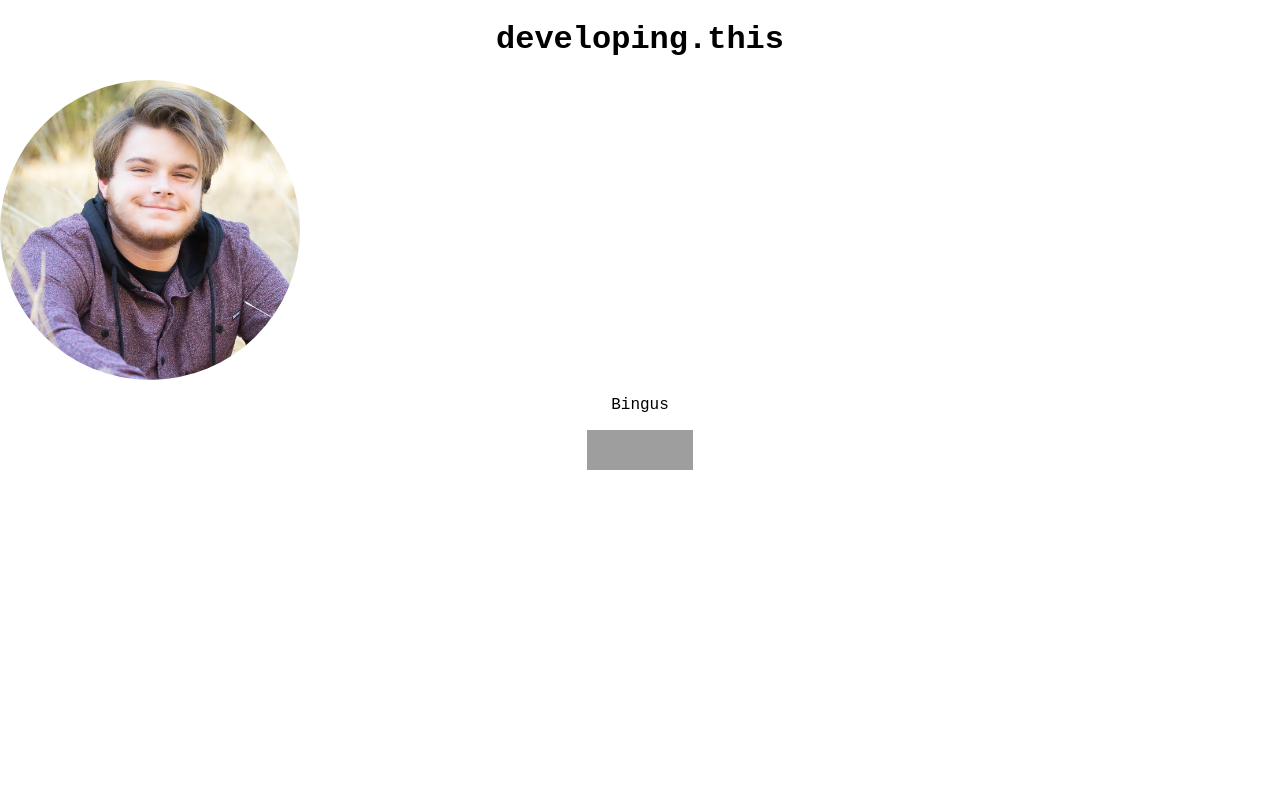
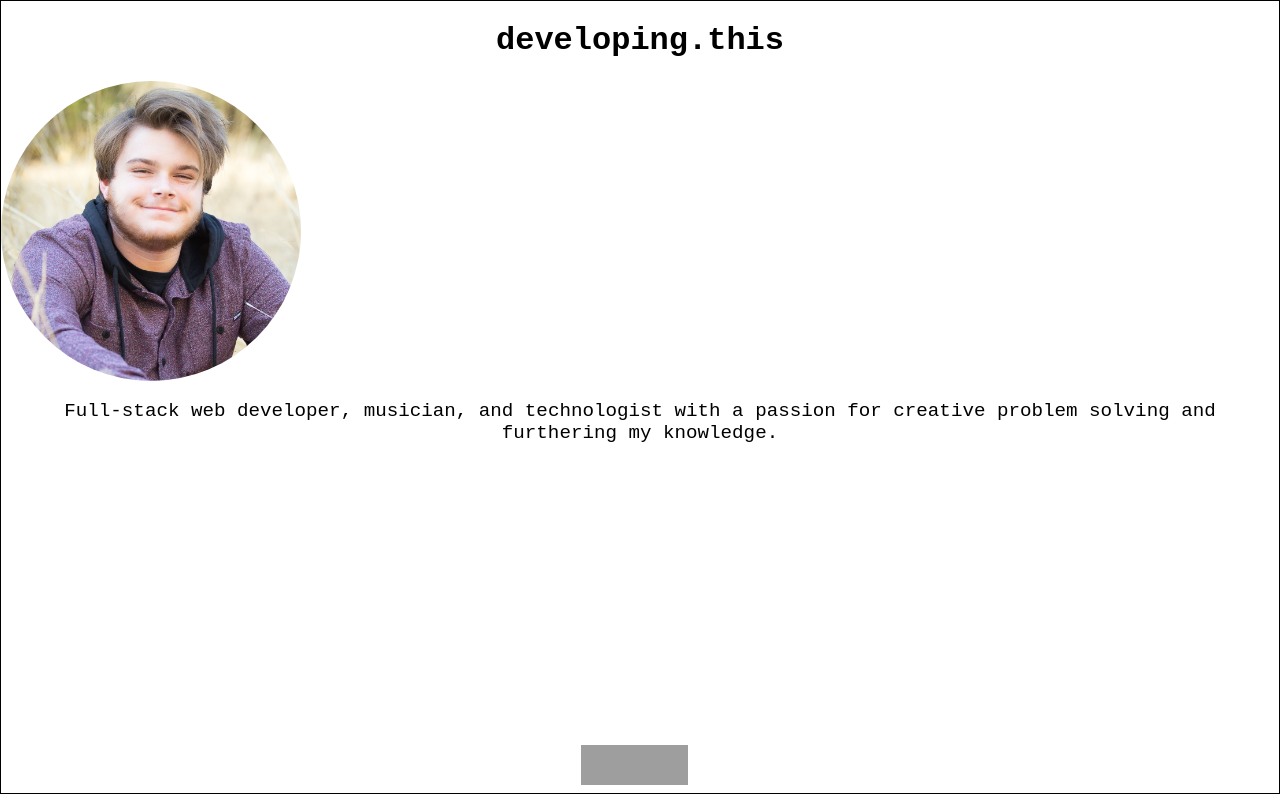
Before and after one commit to blaubachs/react-portfolio, a React (Create React App) app: page / in a window 1280 px wide. Built offline with nearby package versions, Linux system fonts and the light colour scheme; grey boxes are pictures that could not be loaded; a web font is replaced by a local one.

Commit message:
moved icons to header section

```diff
--- a/src/App.js
+++ b/src/App.js
@@ -4,25 +4,26 @@ import me from "./assets/img/me.jpg";
 function App() {
   return (
     <div className="App">
-      <header>
+      <header className="hero">
         <h1>developing.this</h1>
         <Avatar alt="Ben Laubach" src={me} sx={{ width: 300, height: 300 }} />
-        <p>Bingus</p>
-      </header>
-
-      <footer>
+        <p>
+          Full-stack web developer, musician, and technologist with a passion
+          for creative problem solving and furthering my knowledge.
+        </p>
+        <div className="icons">
           <img
             alt="github logo"
             height="40"
             src="https://cdn.jsdelivr.net/gh/devicons/devicon/icons/github/github-original.svg"
           />
-
           <img
             alt="linkedIn"
             height="40"
             src="https://cdn.jsdelivr.net/gh/devicons/devicon/icons/linkedin/linkedin-plain.svg"
           />
-      </footer>
+        </div>
+      </header>
     </div>
   );
 }
--- a/src/index.css
+++ b/src/index.css
@@ -9,3 +9,22 @@ body {
   -webkit-font-smoothing: antialiased;
   -moz-osx-font-smoothing: grayscale;
 }
+
+.hero {
+  border: 1px solid black;
+  height: 99dvh;
+}
+
+.hero p {
+  font-size: larger;
+  font-weight: 500;
+}
+
+.icons {
+  position: absolute;
+  bottom: 0;
+  width: 99%;
+  height: 55px;
+  display: flex;
+  justify-content: center;
+}
```
Lines whose indentation alone changed are shown as unchanged.
